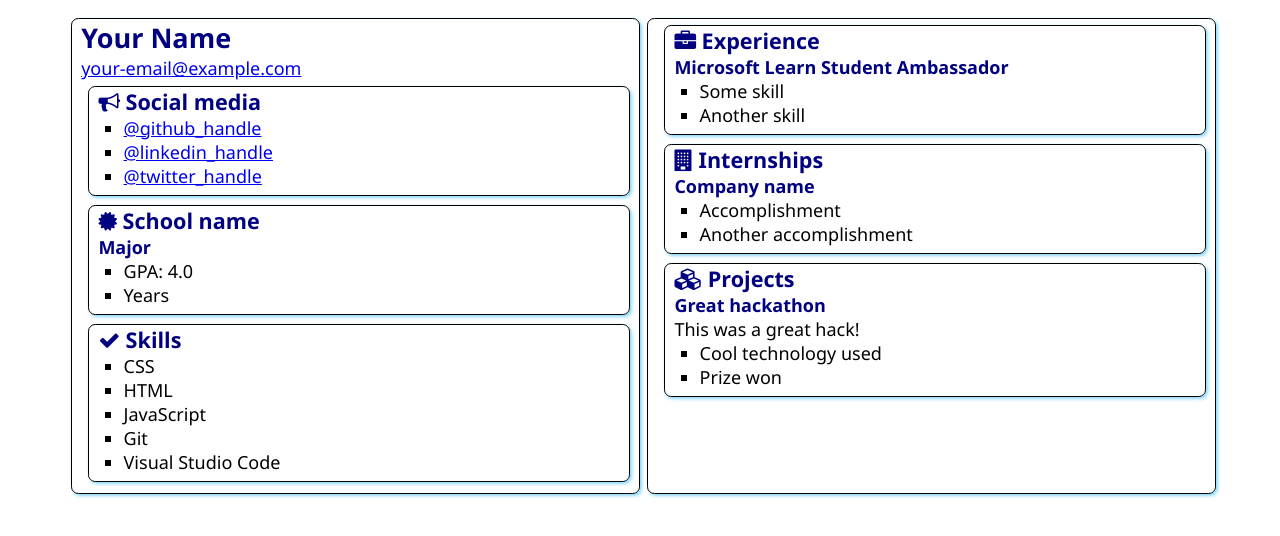
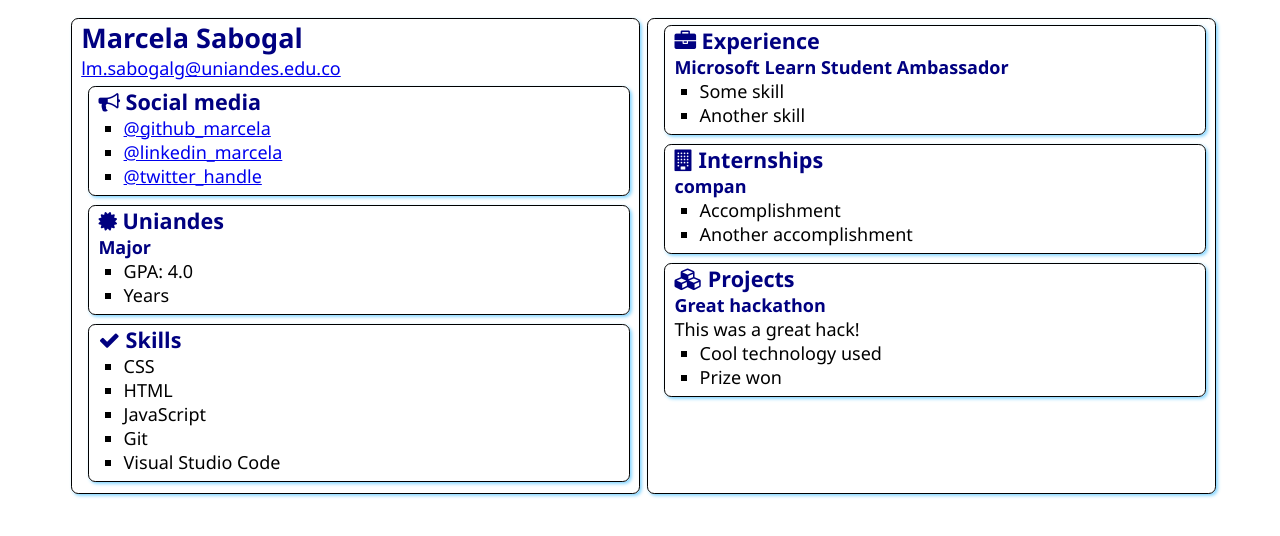
Before and after one commit to Marcelasabogue/SATechnicalOnboarding, a plain HTML site: page src/index.html in a window 1280 px wide. Drawn offline with Linux system fonts and the light colour scheme.

Commit message:
unfo nueva
info nueva

```diff
--- a/src/index.html
+++ b/src/index.html
@@ -12,8 +12,8 @@
 <body>
     <main>
         <article class="box">
-            <h1>Your Name</h1>
-            <div><a href="mailto:your.email@example.com">your-email@example.com</a></div>
+            <h1>Marcela Sabogal</h1>
+            <div><a href="mailto:your.email@example.com">lm.sabogalg@uniandes.edu.co</a></div>
 
             <section class="box">
                 <h2>
@@ -21,8 +21,8 @@
                     Social media
                 </h2>
                 <ul>
-                    <li><a href="https://github.com/<handle>">@github_handle</a></li>
-                    <li><a href="https://linkedin.com/in/<handle>">@linkedin_handle</a></li>
+                    <li><a href="https://github.com/Marcelasabogue">@github_marcela</a></li>
+                    <li><a href="https://www.linkedin.com/in/laura-marcela-sabogal-guerrero-129b3b179/">@linkedin_marcela</a></li>
                     <li><a href="https://twitter.com/<handle>">@twitter_handle</a></li>
                 </ul>
             </section>
@@ -31,7 +31,7 @@
                 <div class="education">
                     <h2>
                         <i class="fa fa-certificate" aria-hidden="true"></i>
-                        School name
+                        Uniandes
                     </h2>
                     <h3>Major</h3>
                     <ul>
@@ -73,7 +73,7 @@
                     Internships
                 </h2>
 
-                <h3>Company name</h3>
+                <h3>compan </h3>
                 <ul>
                     <li>Accomplishment</li>
                     <li>Another accomplishment</li>
```
